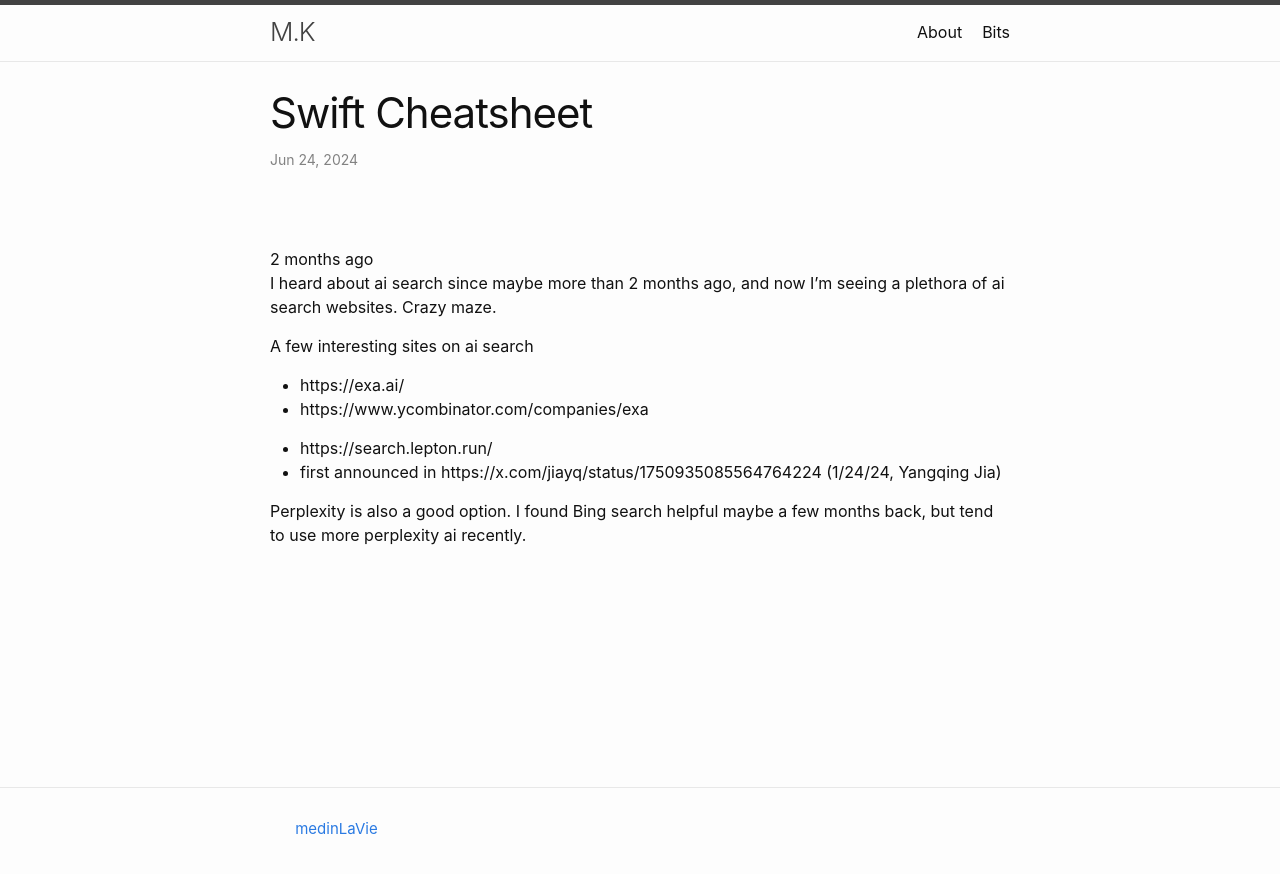
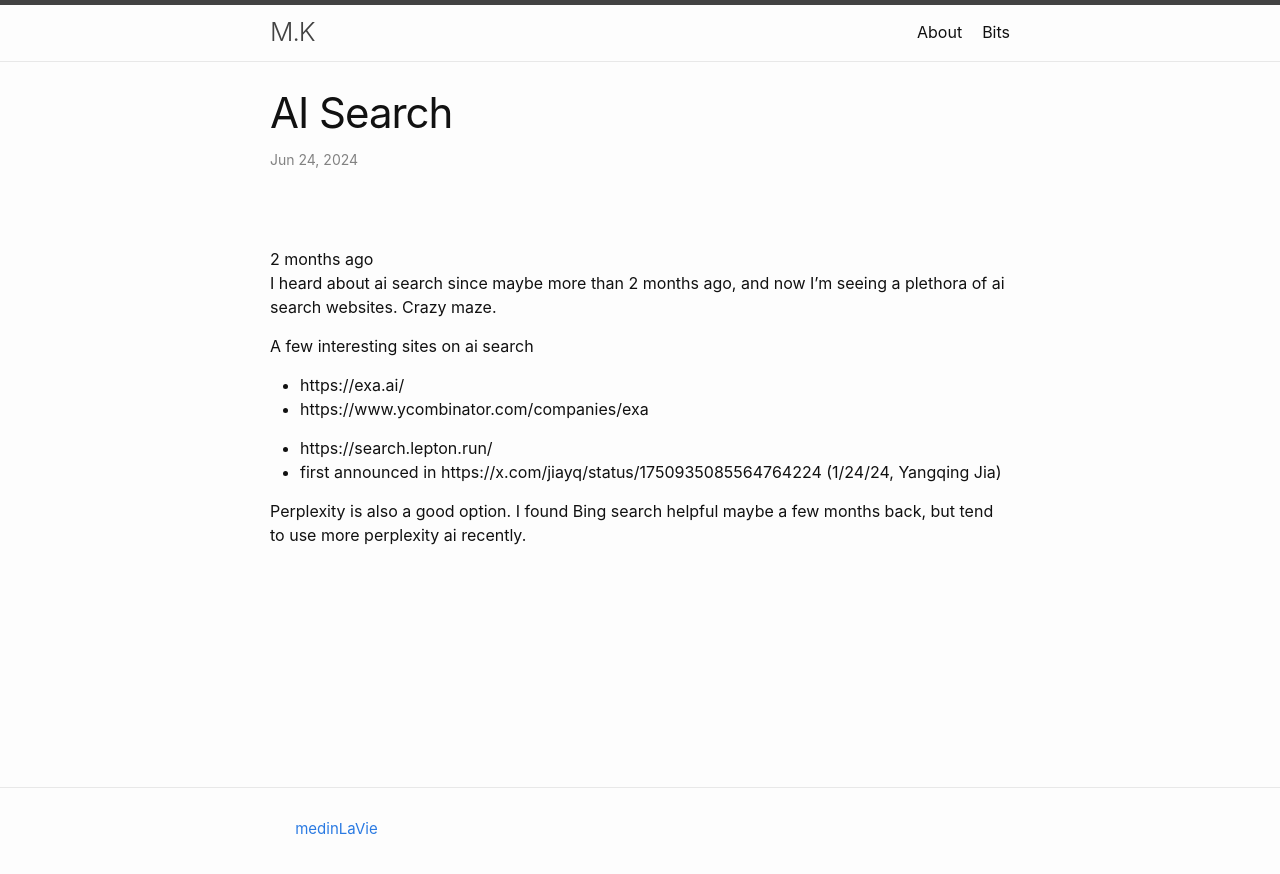
Before and after one commit to medinLaVie/medinLaVie.github.io, a Jekyll site: the page built from _posts/2024-06-24-ai-search.md, in a window 1280 px wide. Shown: the top 874 px of the page. Built offline with Jekyll 4.4.1, drawn with Linux system fonts in a browser that asks for light colours; the table of contents is made by our own code.

Commit message:
Update 2024-06-24-ai-search.md

```diff
--- a/_posts/2024-06-24-ai-search.md
+++ b/_posts/2024-06-24-ai-search.md
@@ -1,5 +1,5 @@
 ---
-title:  "Swift Cheatsheet"
+title:  "AI Search"
 date:   2024-06-24 10:26:00
 layout: page
 #
```
